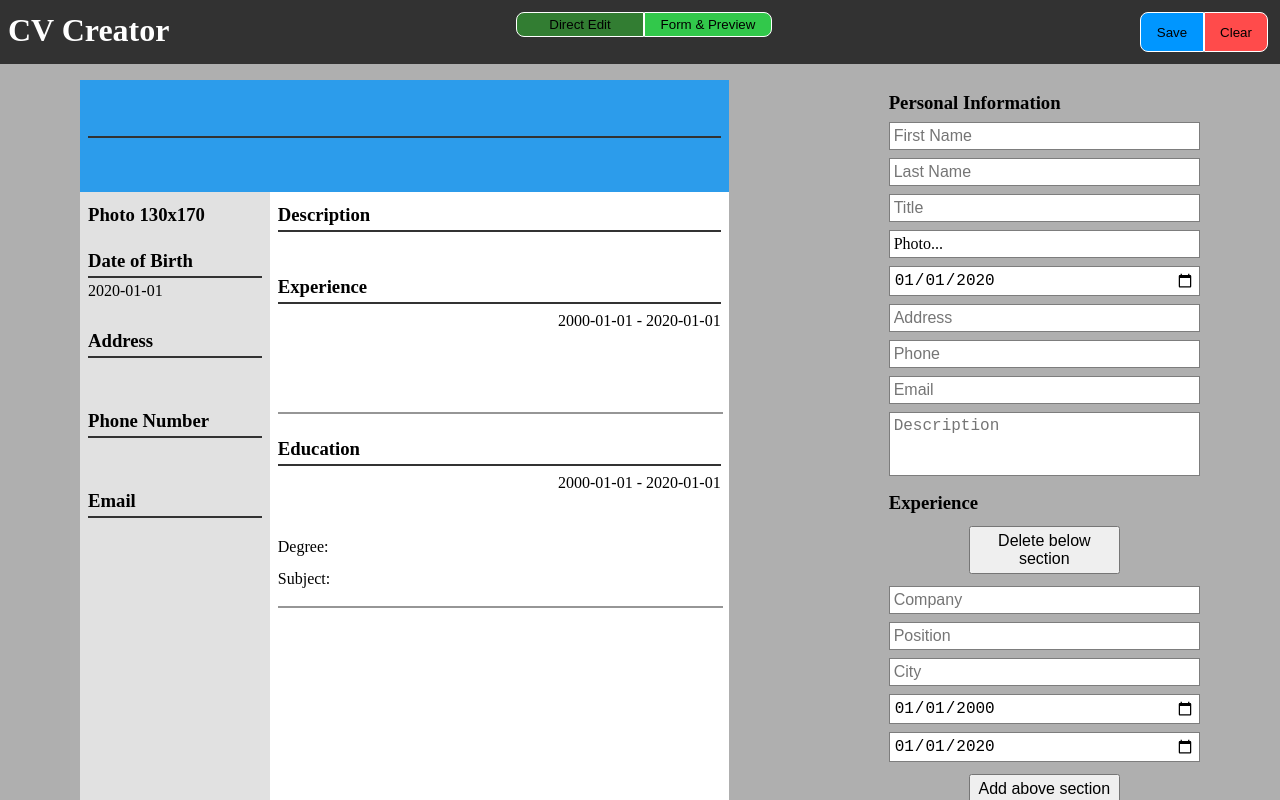
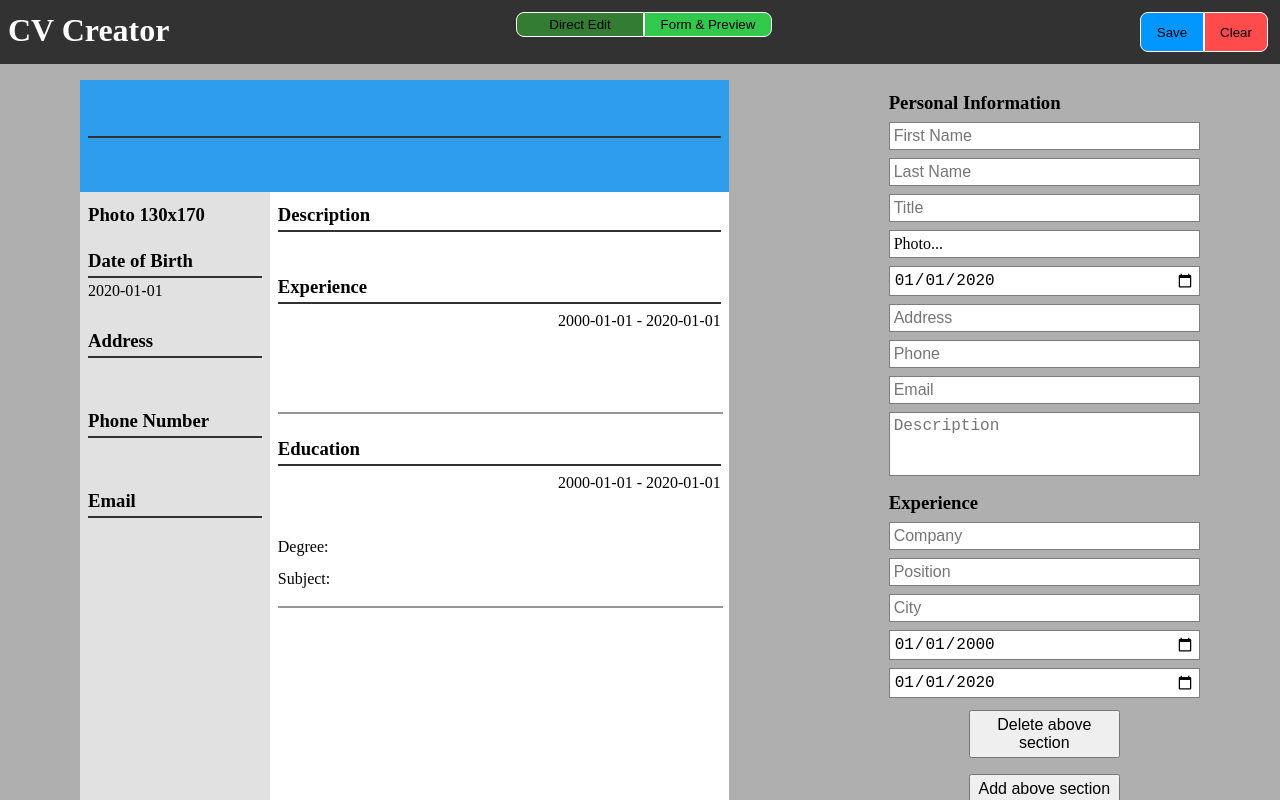
Before and after one commit to gizinski-jacek/cv-project-react, a React (Create React App) app: page / in a window 1280 px wide. Both pictures are taken after a click on the button "Form & Preview". Shown: the top 800 px of the page. Built offline with nearby package versions, Linux system fonts and the light colour scheme.

Commit message:
Changing placement of delete buttons

```diff
--- a/src/components/CVcomponents/FormPreviewCVcomponents/EduSection.js
+++ b/src/components/CVcomponents/FormPreviewCVcomponents/EduSection.js
@@ -1,9 +1,6 @@
 function EduSection(props) {
 	return (
 		<form>
-			<button onClick={(e) => props.handleRemove(e, props.data.id)}>
-				Delete below section
-			</button>
 			<label>
 				<input
 					type='text'
@@ -62,6 +59,9 @@ function EduSection(props) {
 					onChange={(e) => props.handleChange(e, props.data.id)}
 				/>
 			</label>
+			<button onClick={(e) => props.handleRemove(e, props.data.id)}>
+				Delete above section
+			</button>
 		</form>
 	);
 }
--- a/src/components/CVcomponents/FormPreviewCVcomponents/ExpSection.js
+++ b/src/components/CVcomponents/FormPreviewCVcomponents/ExpSection.js
@@ -1,9 +1,6 @@
 function ExpSection(props) {
 	return (
 		<form>
-			<button onClick={(e) => props.handleRemove(e, props.data.id)}>
-				Delete below section
-			</button>
 			<label>
 				<input
 					type='text'
@@ -53,6 +50,9 @@ function ExpSection(props) {
 					onChange={(e) => props.handleChange(e, props.data.id)}
 				/>
 			</label>
+			<button onClick={(e) => props.handleRemove(e, props.data.id)}>
+				Delete above section
+			</button>
 		</form>
 	);
 }
```
